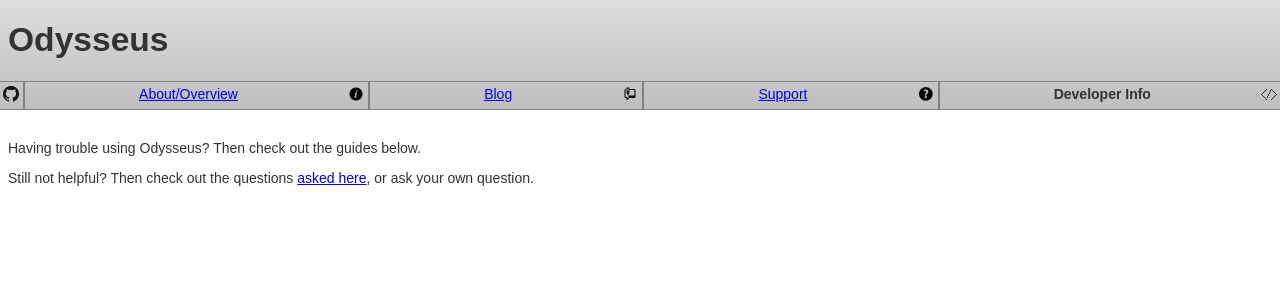
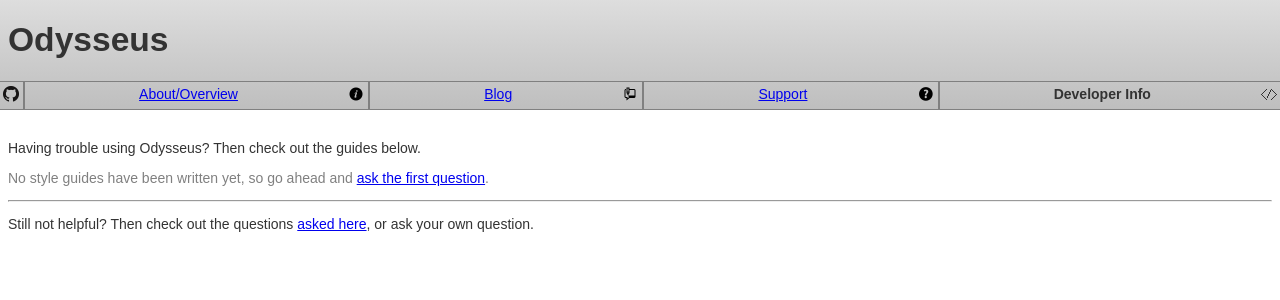
Before and after one commit to alcinnz/Odysseus-support, a Jekyll site: the page built from index.html, in a window 1280 px wide. Shown: the top 300 px of the page. Built offline with Jekyll 4.4.1, drawn with Linux system fonts in a browser that asks for light colours.

Commit message:
Note this site isn't populated yet.

```diff
--- a/index.html
+++ b/index.html
@@ -13,4 +13,9 @@
   {% endfor %}
 </ul>
 
+<!-- TODO remove this paragraph when filling out this site. -->
+<p style="color: gray;">No style guides have been written yet, so go ahead and <a href="https://github.com/alcinnz/Odysseus-support/issues/new">ask the first question</a>.</p>
+
+<hr />
+
 <p>Still not helpful? Then check out the questions <a href="https://github.com/alcinnz/Odysseus-support/issues">asked here</a>, or ask your own question.</p>
```
